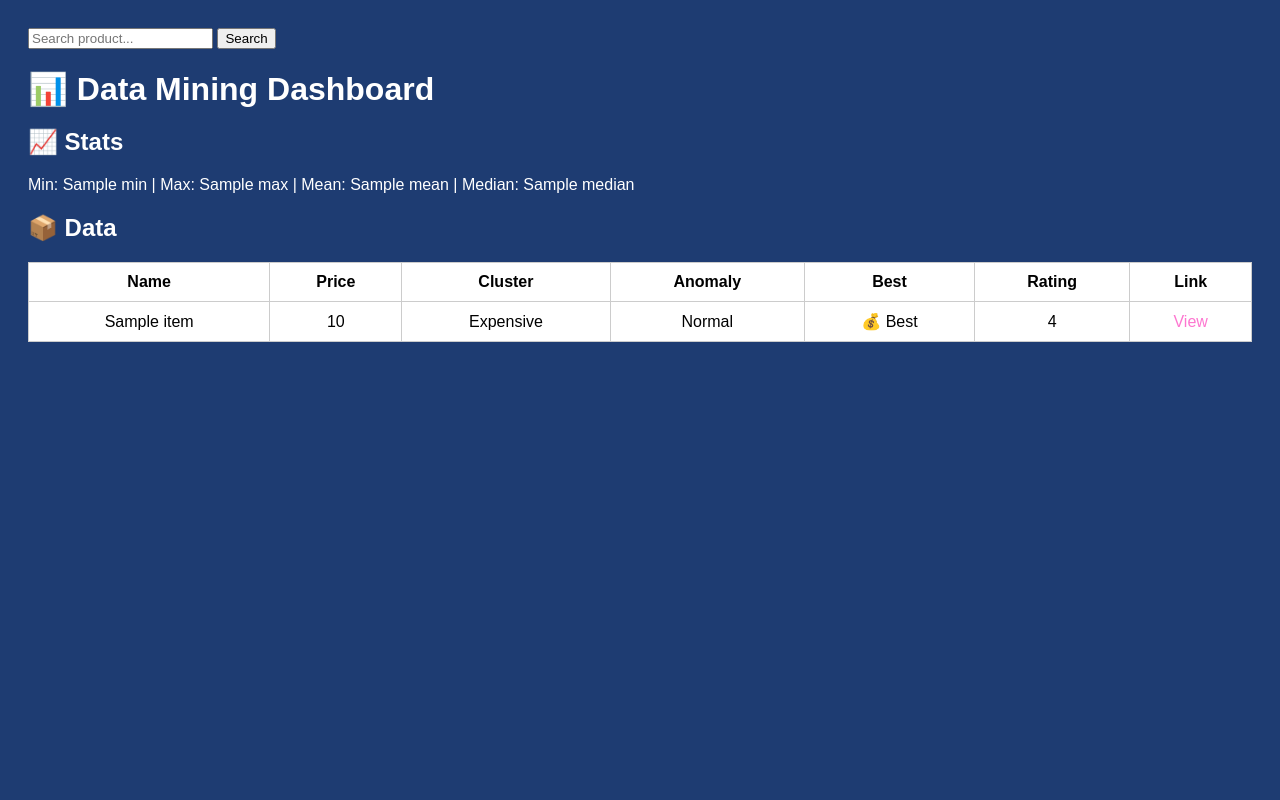
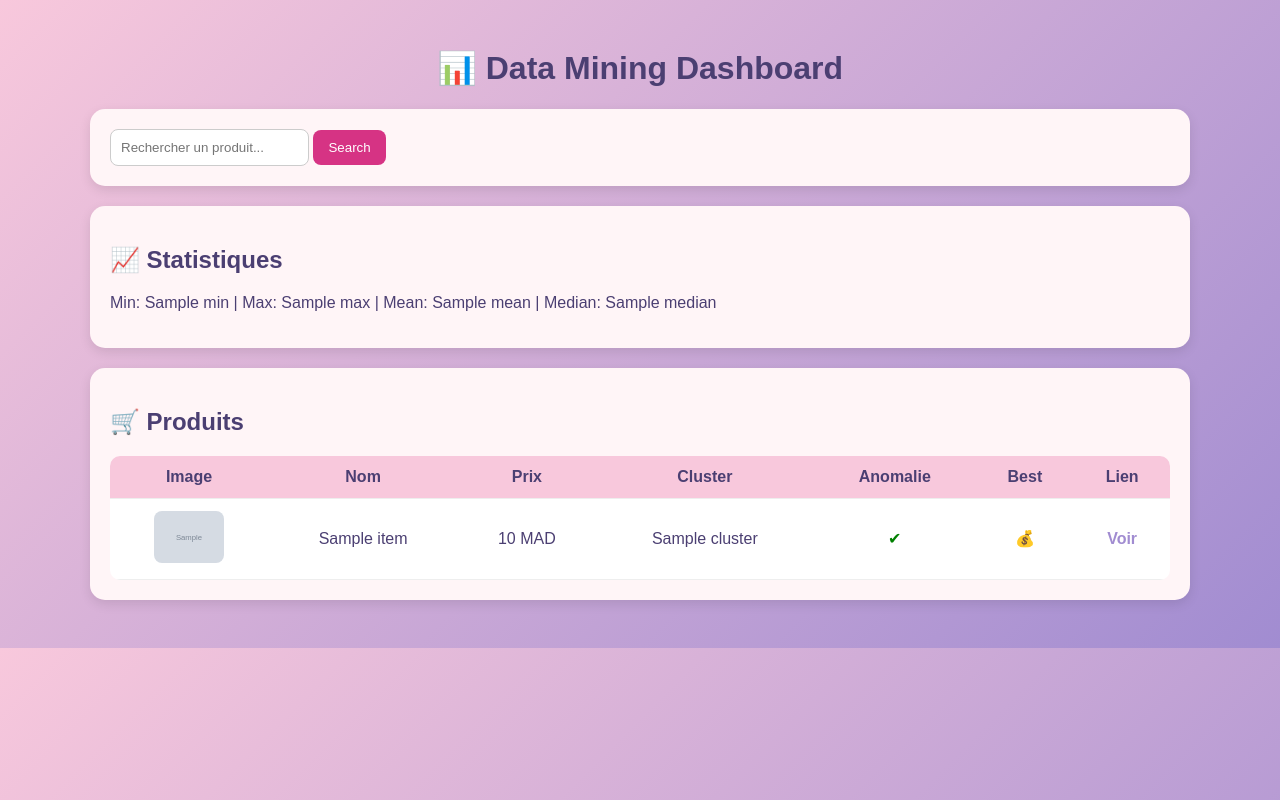
Before and after one commit to HalimaMTH/Projet_Data_Mining, a Django app: template projet_data_mining/backend/app/templates/index.html in a window 1280 px wide. Run offline with Django 4.2, Linux system fonts and the light colour scheme; the template is opened without the code that fills it: most values are stand-ins (such as "Sample title", 1, 10 or a date in 2020); grey boxes marked "Sample" are stand-in pictures.

Commit message:
resolution du probleme de : -scraping -upgrade frontend - link products

```diff
--- /dev/null
+++ b/data/raw/products.csv
@@ -0,0 +1,5 @@
+name,price,currency,platform,url
+HP Laptop,5000,MAD,Jumia,https://jumia.ma/hp
+HP Laptop,5200,MAD,Avito,https://avito.ma/hp
+HP Laptop,480,USD,Amazon,https://amazon.com/hp
+HP Laptop,470,EUR,eBay,https://ebay.com/hp
--- a/projet_data_mining/backend/app/templates/index.html
+++ b/projet_data_mining/backend/app/templates/index.html
@@ -1,105 +1,210 @@
 <!DOCTYPE html>
-<html>
-<form method="GET">
-    <input type="text" name="q" placeholder="Search product..." />
-    <button type="submit">Search</button>
-</form>
+<html lang="fr">
 <head>
+    <meta charset="UTF-8">
     <title>Data Mining Dashboard</title>
+
     <style>
         body {
-            font-family: Arial;
-            background: #1e3c72;
-            color: rgb(255, 255, 255);
+            font-family: Arial, sans-serif;
+            background: linear-gradient(135deg, #f8c8dc, #a18cd1);
+            color: #4b3f72;
             padding: 20px;
         }
-        h1 { margin-bottom: 20px; }
+
+        h1 {
+            text-align: center;
+        }
+
+        .container {
+            max-width: 1100px;
+            margin: auto;
+        }
+
+        .card {
+            background: #fff5f7;
+            padding: 20px;
+            border-radius: 15px;
+            margin-bottom: 20px;
+            box-shadow: 0 4px 12px rgba(0,0,0,0.1);
+        }
+
+        input {
+            padding: 10px;
+            border-radius: 8px;
+            border: 1px solid #ccc;
+        }
+
+        button {
+            padding: 10px 15px;
+            border-radius: 8px;
+            border: none;
+            background: #d63384;
+            color: white;
+            cursor: pointer;
+        }
+
+        button:hover {
+            background: #a61e5c;
+        }
 
         table {
             width: 100%;
             background: white;
-            color: black;
             border-collapse: collapse;
-            margin-top: 20px;
+            border-radius: 10px;
+            overflow: hidden;
+        }
+
+        th {
+            background: #f8c8dc;
         }
 
         th, td {
-            padding: 10px;
-            border: 1px solid #ccc;
+            padding: 12px;
             text-align: center;
+            border-bottom: 1px solid #eee;
+        }
+
+        tr:hover {
+            background: #fff0f5;
+        }
+
+        img {
+            width: 70px;
+            border-radius: 8px;
+        }
+
+        .best {
+            color: #d63384;
+            font-weight: bold;
+        }
+
+        .anomaly {
+            color: red;
+            font-weight: bold;
+        }
+
+        .normal {
+            color: green;
         }
 
         a {
-            color: hwb(320 0% 1% / 0.537);
+            color: #a18cd1;
             text-decoration: none;
+            font-weight: bold;
         }
+
+        .error {
+            color: red;
+            font-weight: bold;
+        }
+
     </style>
 </head>
+
 <body>
+
+<div class="container">
 
     <h1>📊 Data Mining Dashboard</h1>
 
-<h2>📈 Stats</h2>
+    <!-- SEARCH -->
+    <div class="card">
+        <form method="GET">
+            <input type="text" name="q" placeholder="Rechercher un produit..." value="{{ query }}">
+            <button type="submit">Search</button>
+        </form>
+    </div>
+
+    <!-- ERROR -->
+    {% if error %}
+    <div class="card">
+        <p class="error">{{ error }}</p>
+    </div>
+    {% endif %}
+
+    <!-- STATS -->
+    {% if stats %}
+    <div class="card">
+        <h2>📈 Statistiques</h2>
         <p>
             Min: {{ stats.min }} |
             Max: {{ stats.max }} |
             Mean: {{ stats.mean }} |
             Median: {{ stats.median }}
         </p>
+    </div>
+    {% endif %}
 
-<h2>📦 Data</h2>
+    <!-- TABLE -->
+    {% if data %}
+    <div class="card">
+        <h2>🛒 Produits</h2>
 
         <table>
             <tr>
-    <th>Name</th>
-    <th>Price</th>
+                <th>Image</th>
+                <th>Nom</th>
+                <th>Prix</th>
                 <th>Cluster</th>
-    <th>Anomaly</th>
+                <th>Anomalie</th>
                 <th>Best</th>
-    <th>Rating</th>
-    <th>Link</th>
+                <th>Lien</th>
             </tr>
 
             {% for item in data %}
             <tr>
-    <td>{{ item.name }}</td>
-    <td>{{ item.price_mad }}</td>
 
+                <!-- IMAGE -->
                 <td>
-        {% if item.cluster == 0 %}
-            Cheap
-        {% elif item.cluster == 1 %}
-            Medium
-        {% else %}
-            Expensive
-        {% endif %}
-    </td>
-
-    <td>
-        {% if item.anomaly == -1 %}
-            ⚠️ Anomaly
-        {% else %}
-            Normal
-        {% endif %}
-    </td>
-
-    <td>
-        {% if item.best_price %}
-            💰 Best
+                    {% if item.image %}
+                        <img src="{{ item.image }}">
                     {% else %}
                         -
                     {% endif %}
                 </td>
 
-    <td>{{ item.rating }}</td>
+                <!-- NAME -->
+                <td>{{ item.name }}</td>
 
+                <!-- PRICE -->
+                <td>{{ item.price_mad }} MAD</td>
+
+                <!-- CLUSTER -->
+                <td>{{ item.cluster }}</td>
+
+                <!-- ANOMALY -->
                 <td>
-        <a href="{{ item.link }}" target="_blank">View</a>
+                    {% if item.anomaly == -1 %}
+                        <span class="anomaly">⚠️</span>
+                    {% else %}
+                        <span class="normal">✔</span>
+                    {% endif %}
                 </td>
+
+                <!-- BEST -->
+                <td>
+                    {% if item.best_price %}
+                        <span class="best">💰</span>
+                    {% else %}
+                        -
+                    {% endif %}
+                </td>
+
+                <!-- LINK -->
+                <td>
+                    <a href="{{ item.link }}" target="_blank">Voir</a>
+                </td>
+
             </tr>
             {% endfor %}
 
         </table>
+    </div>
+    {% endif %}
+
+</div>
 
 </body>
 </html>
```
Also changed, not shown: projet_data_mining/backend/app/services/clustering.py (+29 -0 lines), projet_data_mining/backend/app/services/scraping.py (+98 -41 lines), projet_data_mining/backend/app/views.py (+86 -27 lines), projet_data_mining/README.md (added), projet_data_mining/requirements.txt (added), 2 other files. Lines whose indentation alone changed are shown as unchanged.
